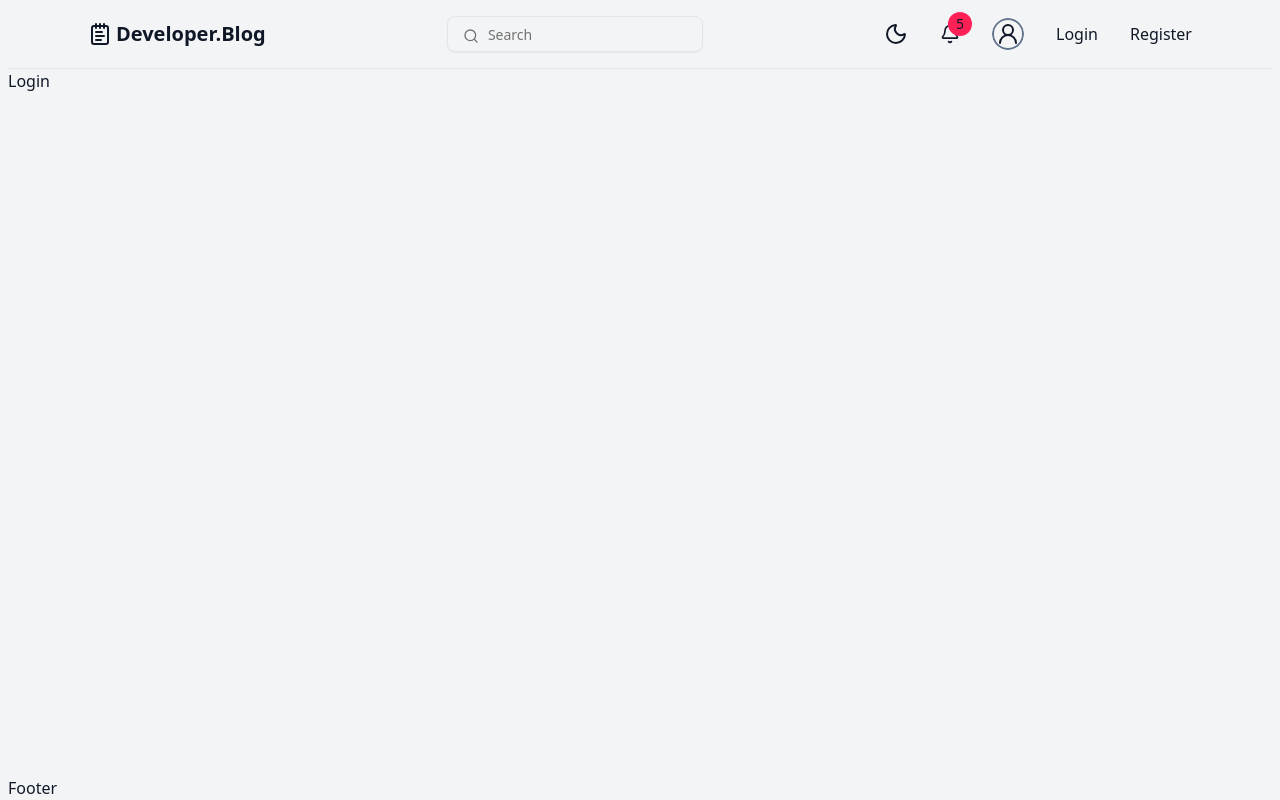
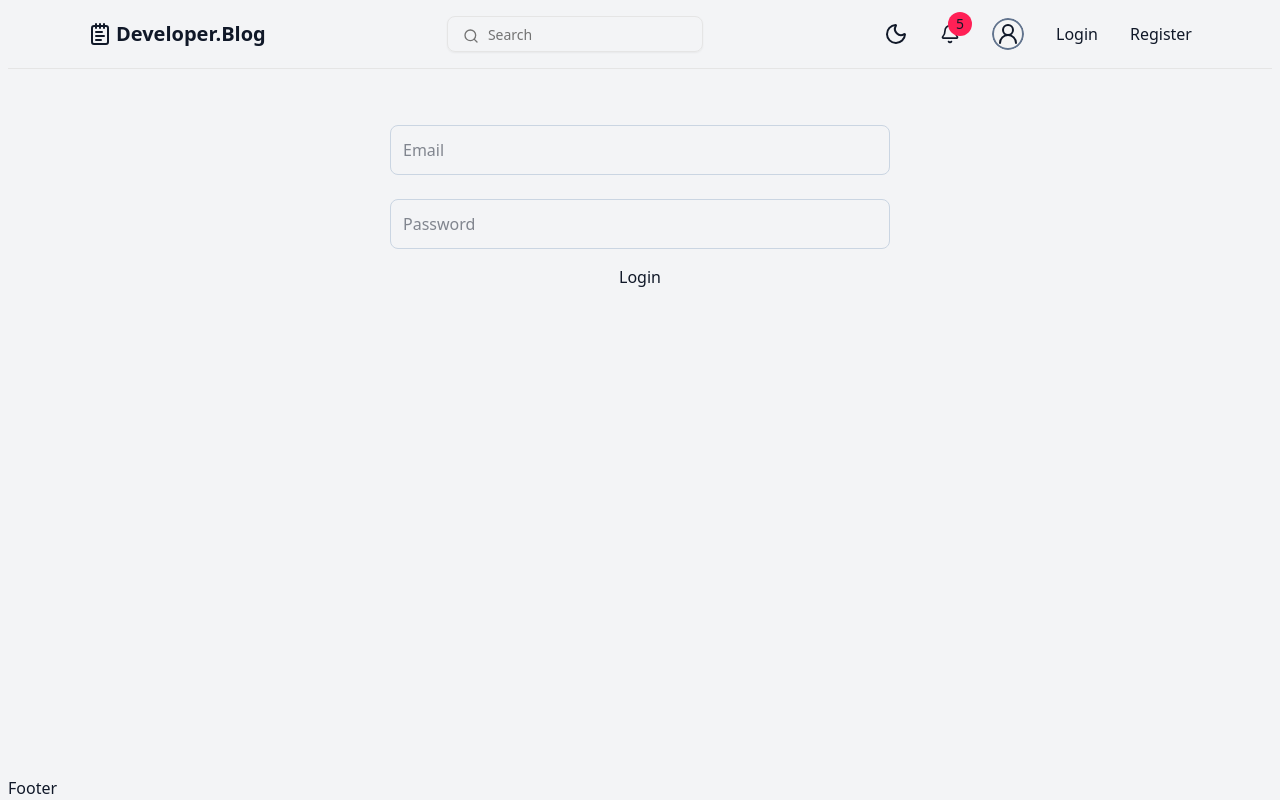
Before and after one commit to Mehar-habib/BLOG-APP-CLONE, a Next.js app: page /login in a window 1280 px wide. Built offline with nearby package versions, Linux system fonts and the light colour scheme.

Commit message:
react hook form

```diff
--- a/app/(auth)/login/page.tsx
+++ b/app/(auth)/login/page.tsx
@@ -1,3 +1,10 @@
+import LoginForm from "@/components/auth/LoginForm";
+import Container from "@/components/layout/Container";
+
 export default function Login() {
-  return <div>Login</div>;
+  return (
+    <Container>
+      <LoginForm />
+    </Container>
+  );
 }
--- /dev/null
+++ b/components/auth/LoginForm.tsx
@@ -0,0 +1,37 @@
+"use client";
+import { LoginSchema, LoginSchemaType } from "@/schemas/LoginSchema";
+import { zodResolver } from "@hookform/resolvers/zod";
+import { SubmitHandler, useForm } from "react-hook-form";
+import FormField from "../common/FormField";
+
+export default function LoginForm() {
+  const {
+    register,
+    handleSubmit,
+    formState: { errors },
+  } = useForm<LoginSchemaType>({ resolver: zodResolver(LoginSchema) });
+
+  const onSubmit: SubmitHandler<LoginSchemaType> = (data) => console.log(data);
+  return (
+    <form
+      onSubmit={handleSubmit(onSubmit)}
+      className="flex flex-col max-w-[500px] m-auto mt-8 gap-2"
+    >
+      <FormField
+        id="email"
+        placeholder="Email"
+        type="email"
+        register={register}
+        errors={errors}
+      />
+      <FormField
+        id="password"
+        placeholder="Password"
+        type="password"
+        register={register}
+        errors={errors}
+      />
+      <button type="submit">Login</button>
+    </form>
+  );
+}
--- /dev/null
+++ b/components/common/FormField.tsx
@@ -0,0 +1,62 @@
+// Import utility for conditional class names
+import { cn } from "@/lib/utils";
+
+// Import types from react-hook-form for form validation and typing
+import { FieldErrors, Path, UseFormRegister } from "react-hook-form";
+
+// Define the shape of the form values expected (for type-safety)
+interface LoginValues {
+  email: string;
+  password: string;
+}
+
+// Props for the FormField component
+interface FormFieldProps {
+  id: string; // Input field name (must match LoginValues keys)
+  type?: string; // Optional input type (e.g., "password", "text")
+  disabled?: boolean; // Optional flag to disable the input
+  placeholder: string; // Placeholder text inside the input
+  label?: string; // Optional label above the input
+  inputClassNames?: string; // Extra Tailwind classes for customization
+  register: UseFormRegister<LoginValues>; // react-hook-form register function for the field
+  errors: FieldErrors; // react-hook-form errors object for showing validation messages
+}
+
+// FormField is a reusable form input component
+export default function FormField({
+  id,
+  type,
+  disabled,
+  placeholder,
+  label,
+  inputClassNames,
+  register,
+  errors,
+}: FormFieldProps) {
+  // Extract the error message for this field (if it exists)
+  const message = errors[id] && (errors[id]?.message as string);
+
+  return (
+    <div>
+      {/* Conditionally render label if provided */}
+      {label && <span className="text-sm block">{label}</span>}
+
+      {/* Input field with react-hook-form registration and dynamic styling */}
+      <input
+        id={id}
+        disabled={disabled}
+        placeholder={placeholder}
+        type={type}
+        {...register(id as Path<LoginValues>)} // Register this input with react-hook-form
+        className={cn(
+          "w-full p-3 my-2 outline-none rounded-md disabled:opacity-70 disabled:cursor-not-allowed border border-slate-300 dark:border-slate-700", // base styles
+          errors[id] && "border-rose-400", // red border if there's an error
+          inputClassNames // custom styles from parent
+        )}
+      />
+
+      {/* Display validation message below the input if any */}
+      {message && <span className="text-sm text-rose-400">{message}</span>}
+    </div>
+  );
+}
--- a/package.json
+++ b/package.json
@@ -9,6 +9,7 @@
     "lint": "next lint"
   },
   "dependencies": {
+    "@hookform/resolvers": "^5.1.1",
     "@radix-ui/react-avatar": "^1.1.10",
     "@radix-ui/react-dropdown-menu": "^2.1.15",
     "class-variance-authority": "^0.7.1",
@@ -18,7 +19,9 @@
     "next-themes": "^0.4.6",
     "react": "^19.0.0",
     "react-dom": "^19.0.0",
-    "tailwind-merge": "^3.3.1"
+    "react-hook-form": "^7.58.0",
+    "tailwind-merge": "^3.3.1",
+    "zod": "^3.25.64"
   },
   "devDependencies": {
     "@eslint/eslintrc": "^3",
--- /dev/null
+++ b/schemas/LoginSchema.ts
@@ -0,0 +1,8 @@
+import { z } from "zod";
+export const LoginSchema = z.object({
+  email: z.string().email(),
+  password: z
+    .string()
+    .min(3, { message: "Password must be at least 3 characters long" }),
+});
+export type LoginSchemaType = z.infer<typeof LoginSchema>;
```
Also changed, not shown: 1 other file (tests, documents, lock files or other folders).
